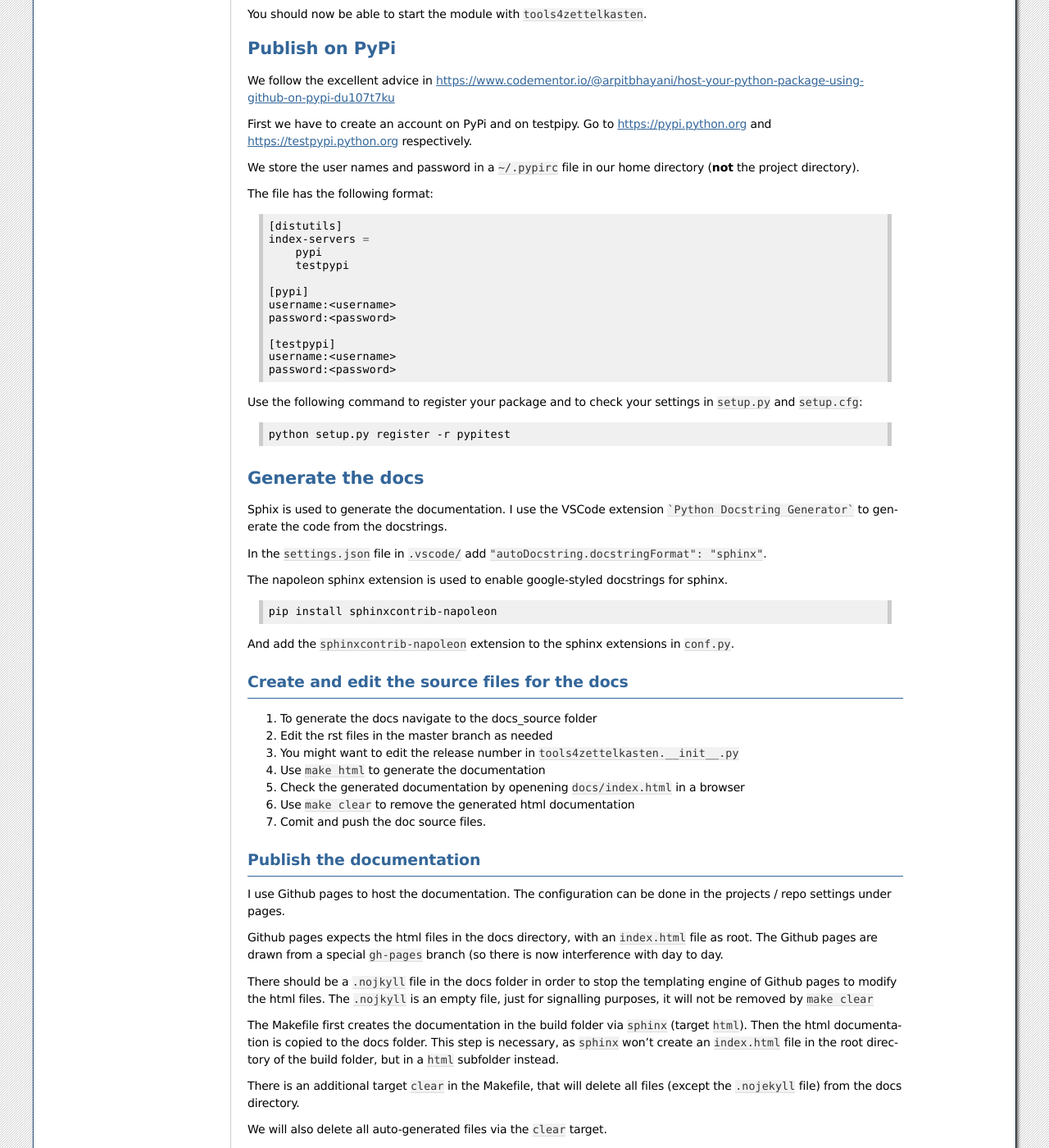
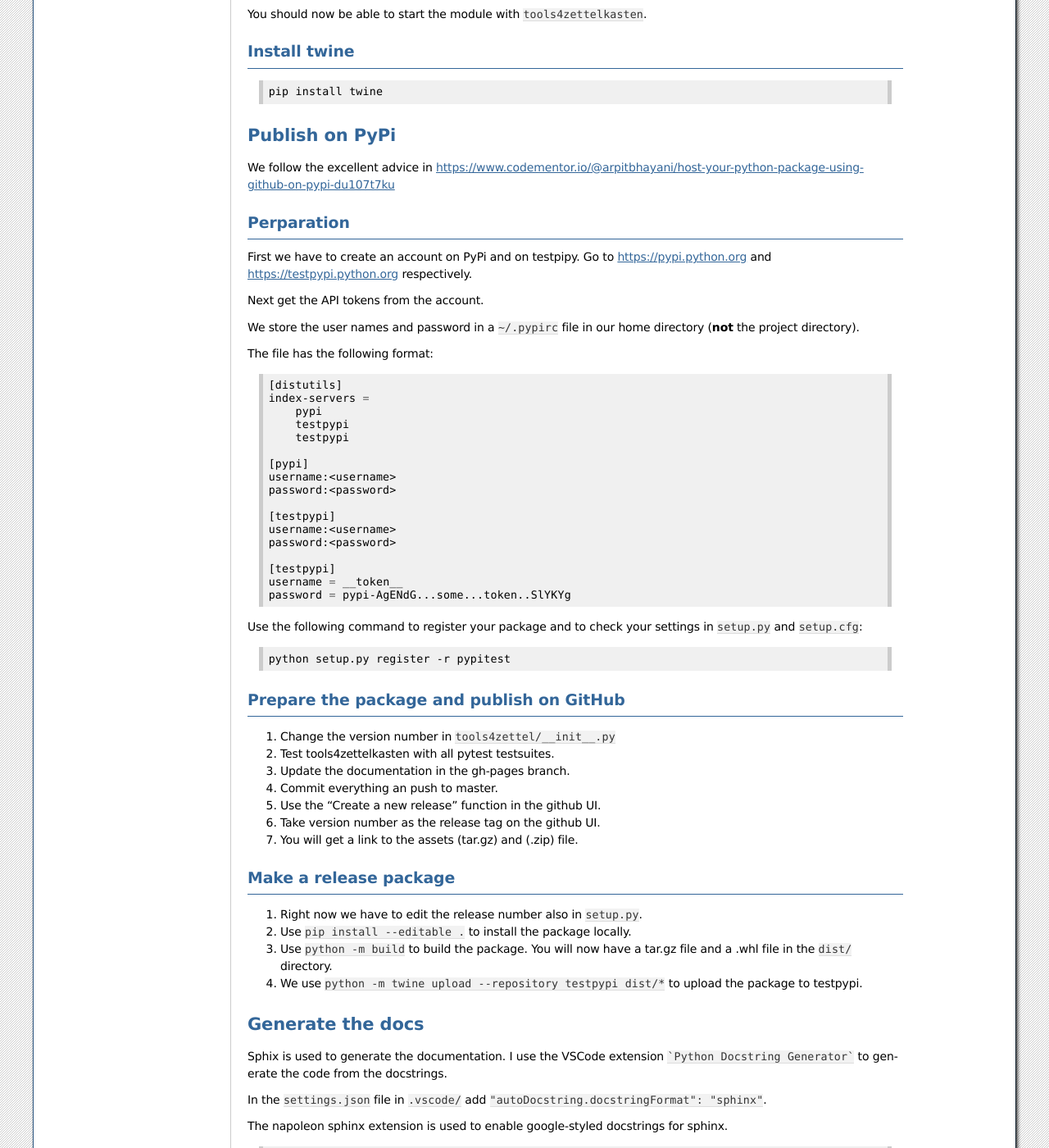
Before and after one commit to rreben/tools4zettelkasten, a Sphinx documentation site: the page built from docs_source/source/index.rst, in a window 1280 px wide and 1400 px high, scrolled down 3772 px. Shown: the whole window at 82% size. Built offline with Sphinx 7.4.7, drawn with Linux system fonts in a browser that asks for light colours; some of the changed text lies outside the part shown.

Commit message:
improve packaging

```diff
--- a/dev_requirements.txt
+++ b/dev_requirements.txt
@@ -2,3 +2,4 @@ doc8==0.10.1
 virtualenv==20.4.2
 pytest==7.1.1
 restructuredtext-lint==1.4.0
+twine==3.8.0
--- a/docs_source/source/publish_on_PyPi.rst
+++ b/docs_source/source/publish_on_PyPi.rst
@@ -4,8 +4,13 @@ Publish on PyPi
 We follow the excellent advice in
 https://www.codementor.io/@arpitbhayani/host-your-python-package-using-github-on-pypi-du107t7ku
 
+Perparation
+-----------
+
 First we have to create an account on PyPi and on testpipy.
 Go to https://pypi.python.org and https://testpypi.python.org respectively.
+
+Next get the API tokens from the account.
 
 We store the user names and password in a ``~/.pypirc``
 file in our home directory (**not** the project directory).
@@ -18,6 +23,7 @@ The file has the following format:
     index-servers =
         pypi
         testpypi
+        testpypi
 
     [pypi]
     username:<username>
@@ -27,9 +33,37 @@ The file has the following format:
     username:<username>
     password:<password>
 
+    [testpypi]
+    username = __token__
+    password = pypi-AgENdG...some...token..SlYKYg
+
+
 Use the following command to register your package
 and to check your settings in ``setup.py`` and ``setup.cfg``:
 
 .. code-block:: sh
 
     python setup.py register -r pypitest
+
+
+Prepare the package and publish on GitHub
+-----------------------------------------
+
+1. Change the version number in ``tools4zettel/__init__.py``
+2. Test tools4zettelkasten with all pytest testsuites.
+3. Update the documentation in the gh-pages branch.
+4. Commit everything an push to master.
+5. Use the "Create a new release" function in the github UI.
+6. Take version number as the release tag on the github UI.
+7. You will get a link to the assets (tar.gz) and (.zip) file.
+
+
+Make a release package
+----------------------
+
+1. Right now we have to edit the release number also in ``setup.py``.
+2. Use ``pip install --editable .`` to install the package locally.
+3. Use ``python -m build`` to build the package.
+   You will now have a tar.gz file and a .whl file in the ``dist/`` directory.
+4. We use ``python -m twine upload --repository testpypi dist/*``
+   to upload the package to testpypi.
--- a/docs_source/source/setup_dev_environment.rst
+++ b/docs_source/source/setup_dev_environment.rst
@@ -143,3 +143,10 @@ You can uninstall the module with:
 
 You should now be able to start the module
 with ``tools4zettelkasten``.
+
+Install twine
+--------------
+
+.. code-block:: sh
+
+        pip install twine
--- /dev/null
+++ b/pyproject.toml
@@ -0,0 +1,3 @@
+[build-system]
+requires = ["setuptools>=42"]
+build-backend = "setuptools.build_meta"
--- a/setup.cfg
+++ /dev/null
@@ -1,2 +0,0 @@
-[metadata]
-description_file = README.rst
```
Also changed, not shown: setup.py (+24 -2 lines).
